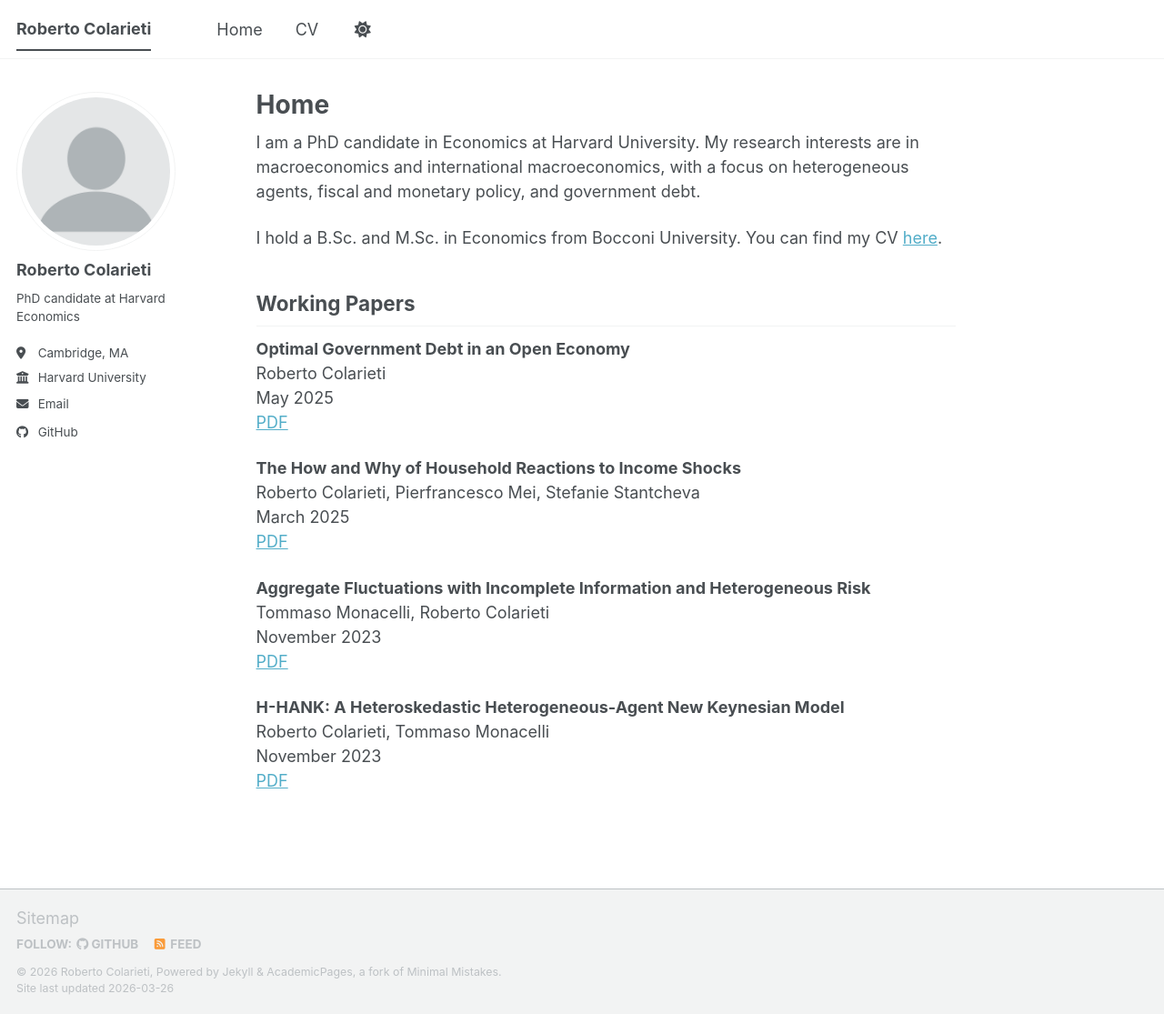
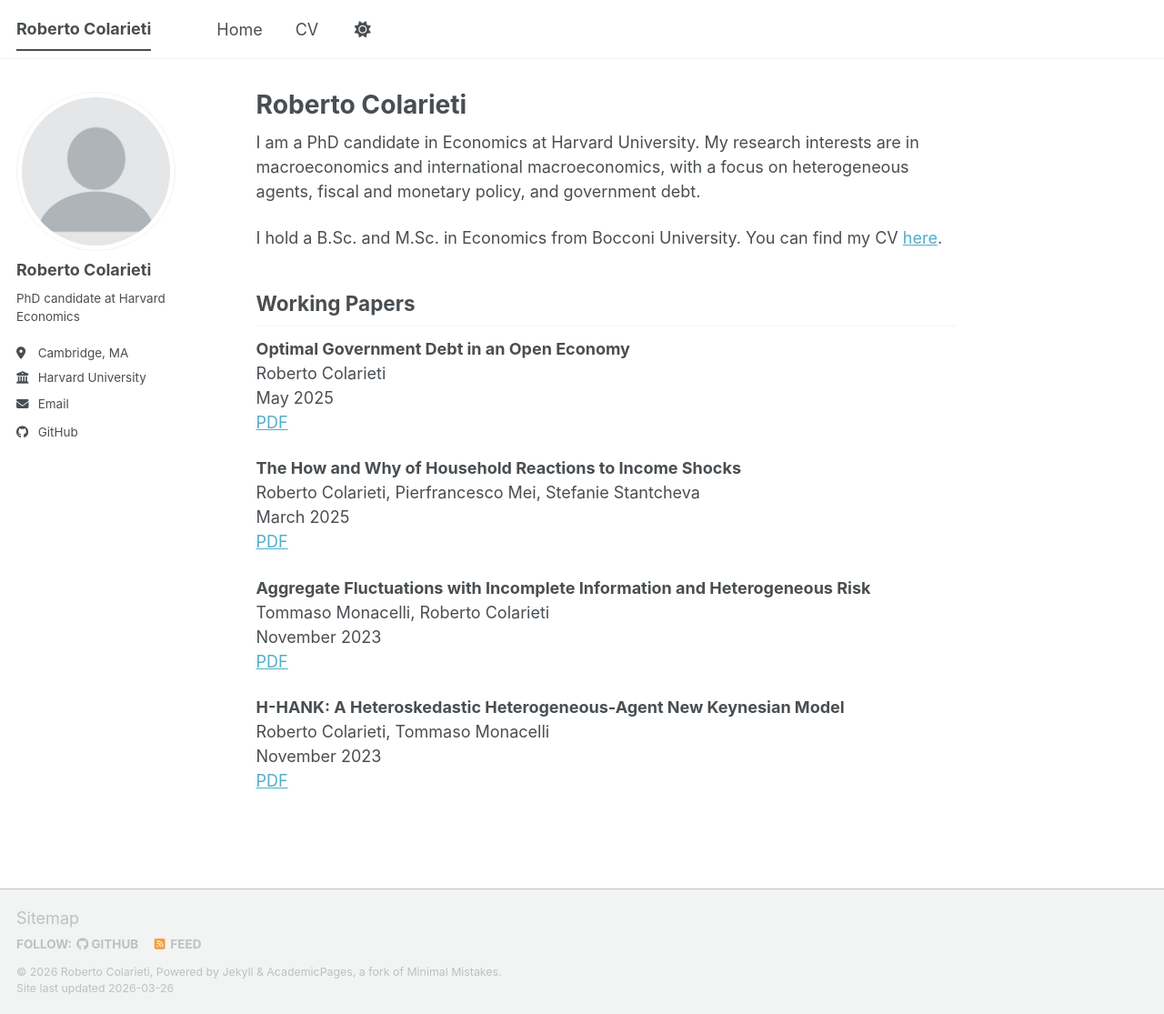
Before and after one commit to RobertoColarieti/robertocolarieti.github.io, a Jekyll site: the page built from _pages/about.md, in a window 1280 px wide and 1115 px high. Shown: the whole window at 91% size. Built offline with Jekyll 4.4.1, drawn with Linux system fonts in a browser that asks for light colours; a script bundle is joined from its source files by our own code; library files that are not in the unit come from our copies.

Commit message:
Update title from 'Home' to 'Roberto Colarieti'

```diff
--- a/_pages/about.md
+++ b/_pages/about.md
@@ -1,6 +1,6 @@
 ---
 permalink: /
-title: "Home"
+title: "Roberto Colarieti"
 author_profile: true
 redirect_from:
   - /about/
```
